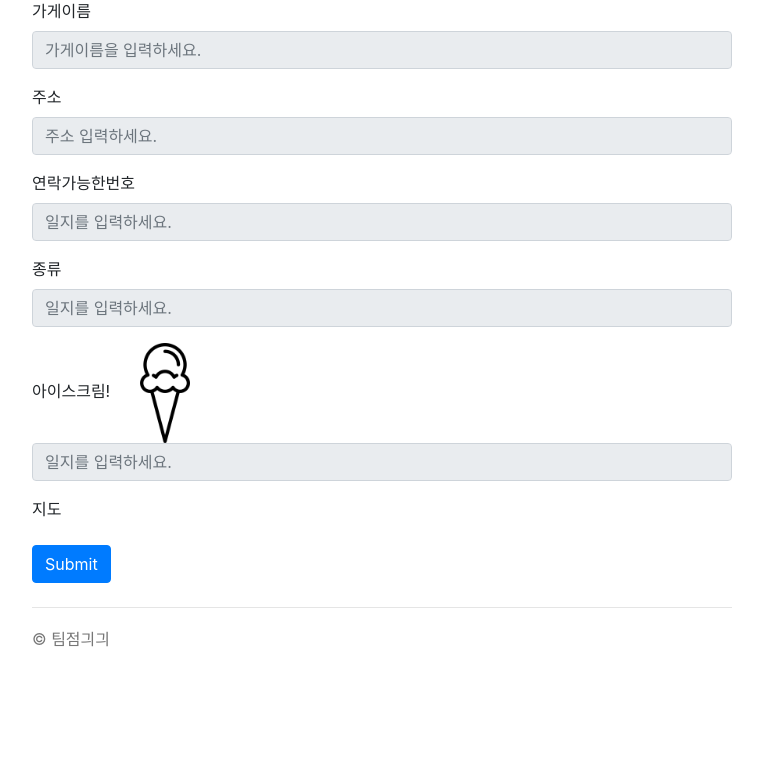
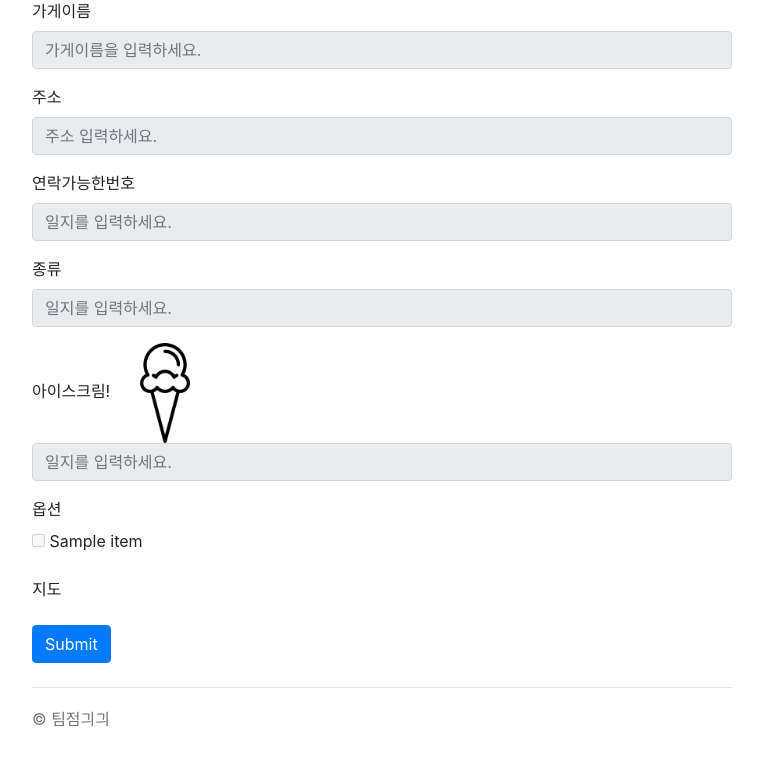
Before and after one commit to ktnet-trade-tech/Team_Launch_GOGO, a Spring app: template src/main/resources/templates/store/details.html in a window 1280 px wide. Shown: the part 135-902 px from the top of the page, without its empty margins (258-1021 px from the left). Before the commit the page ends 782 px from the top, so only its background shows below. Run offline with Thymeleaf, Linux system fonts and the light colour scheme; the template is opened without the code that fills it: most values are stand-ins (such as "Sample title", 1, 10 or a date in 2020); data that the repository does not hold is empty.

Commit message:
가게목록에 체크박스 띄워지도록 만들기

```diff
--- a/src/main/java/com/example/repository/StoreOptionRepository.java
+++ b/src/main/java/com/example/repository/StoreOptionRepository.java
@@ -2,6 +2,12 @@ package com.example.repository;
 
 import com.example.domain.storeOption.StoreOption;
 import org.springframework.data.jpa.repository.JpaRepository;
+import org.springframework.data.jpa.repository.Query;
+
+import java.util.List;
 
 public interface StoreOptionRepository extends JpaRepository<StoreOption,Long> {
+
+    @Query("select so from StoreOption so where so.store.id = ?1")
+    List<StoreOption> findByStoreId(Long id);
 }
--- a/src/main/resources/templates/store/details.html
+++ b/src/main/resources/templates/store/details.html
@@ -32,6 +32,13 @@
                 <input class="form-control" placeholder="일지를 입력하세요." th:field="*{icecreamCount}" disabled/>
             </div>
             <div class="form-group">
+                <label th:for="item">옵션</label>
+                <div th:each="item : ${allItems}">
+                    <input type="checkbox" th:field="${foo.checkedItems}" th:value="${item}" disabled/>
+                    <label th:text="${item}">example</label>
+                </div>
+            </div>
+            <div class="form-group">
                 <label th:for="phoneNum">지도</label>
             </div>
             <button type="submit" class="btn btn-primary">Submit</button>
```
Also changed, not shown: src/main/java/com/example/controller/StoreController.java (+15 -0 lines), src/main/java/com/example/service/StoreOptionService.java (+11 -0 lines).
